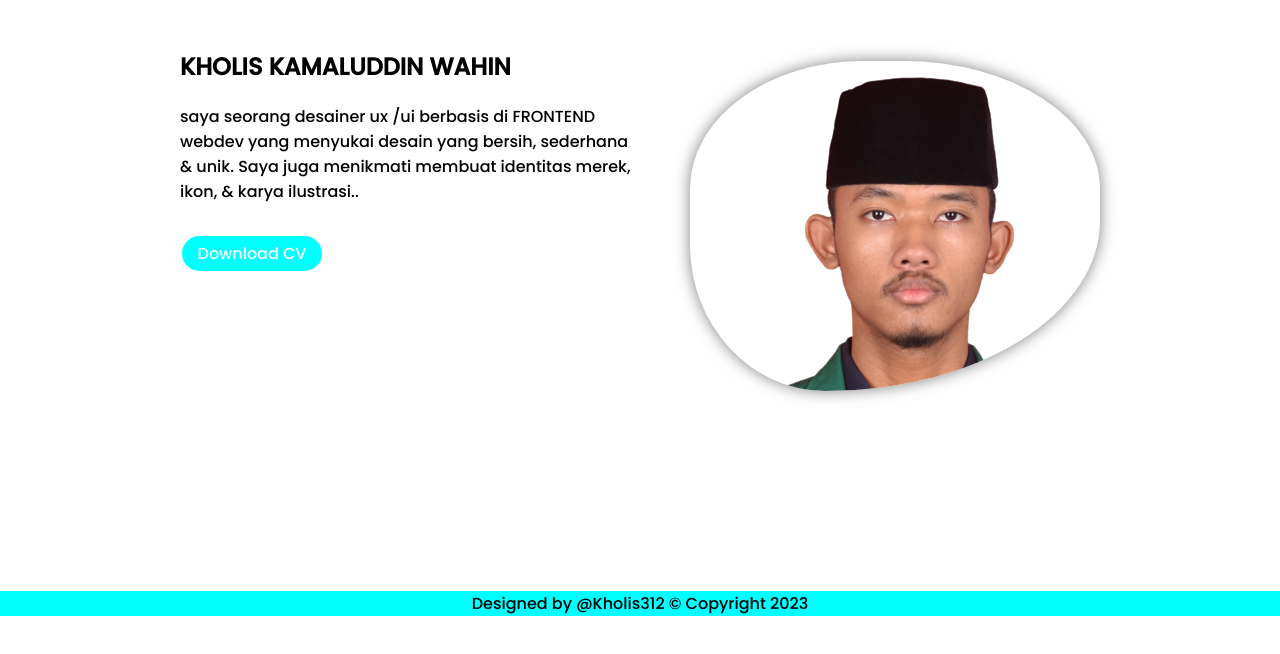
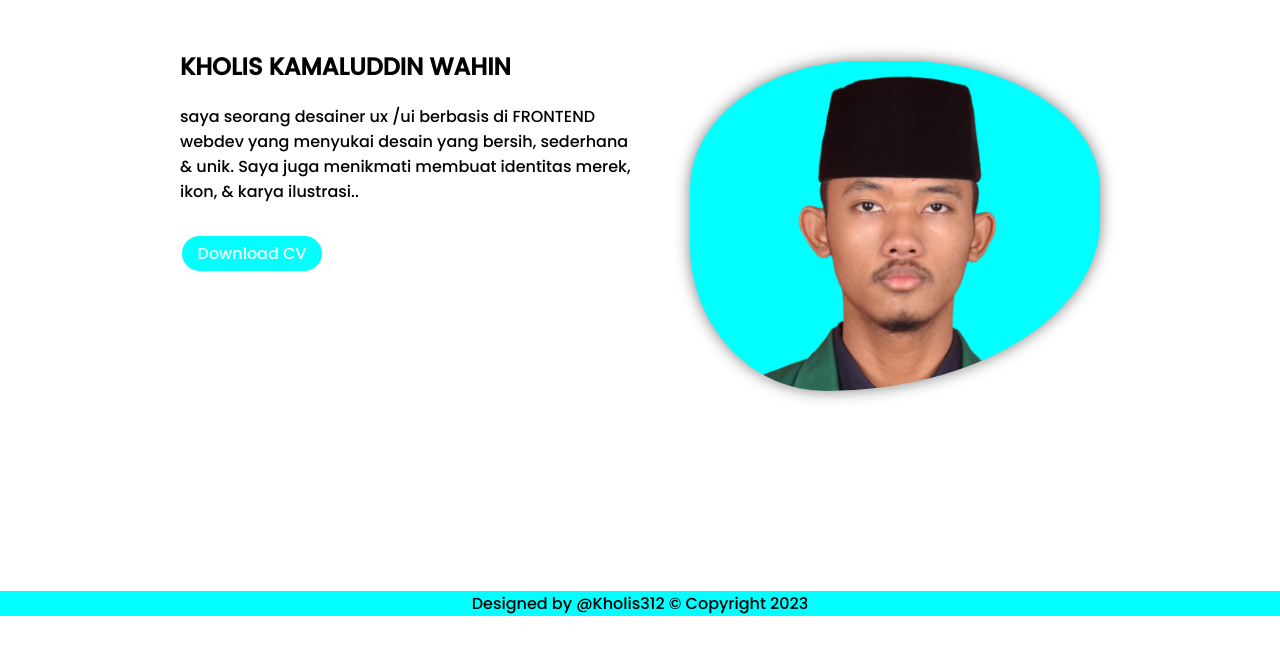
Before and after one commit to kholiskamal/tugas-nim-ganjil, a plain HTML site: page index.html in a window 1280 px wide. Shown: the part 124-778 px from the top of the page. Drawn offline with Linux system fonts and the light colour scheme.

Commit message:
Update style.css
update fot bacground

```diff
--- a/style.css
+++ b/style.css
@@ -249,7 +249,7 @@ nav ul li a:hover {
   padding-left: 100px;
   margin-top: 100px;
   overflow: hidden;
-  background: url("../foto1.png") !important;
+  background: url("../foto1.png") ;
   background-size: cover;
   background-position: top;
   border-radius: 42% 56% 72% 28% / 42% 42% 56% 48%;
@@ -320,7 +320,7 @@ footer div p a {
     width: 310px;
     height: 330px;
     overflow: hidden;
-    background: url("../img/foto1.png");
+    background: url("../foto1.png");
     background-size: cover;
     background-position: top;
     border-radius: 42% 56% 72% 28% / 42% 42% 56% 48%;
@@ -399,7 +399,7 @@ footer div p a {
     width: 400px;
     height: 500px;
     overflow: hidden;
-    background: url(./img/foto1.png);
+    background: url("../foto1.png");
     background-size: cover;
     background-position: top;
     border-radius: 42% 56% 72% 28% / 42% 42% 56% 48%;
```
